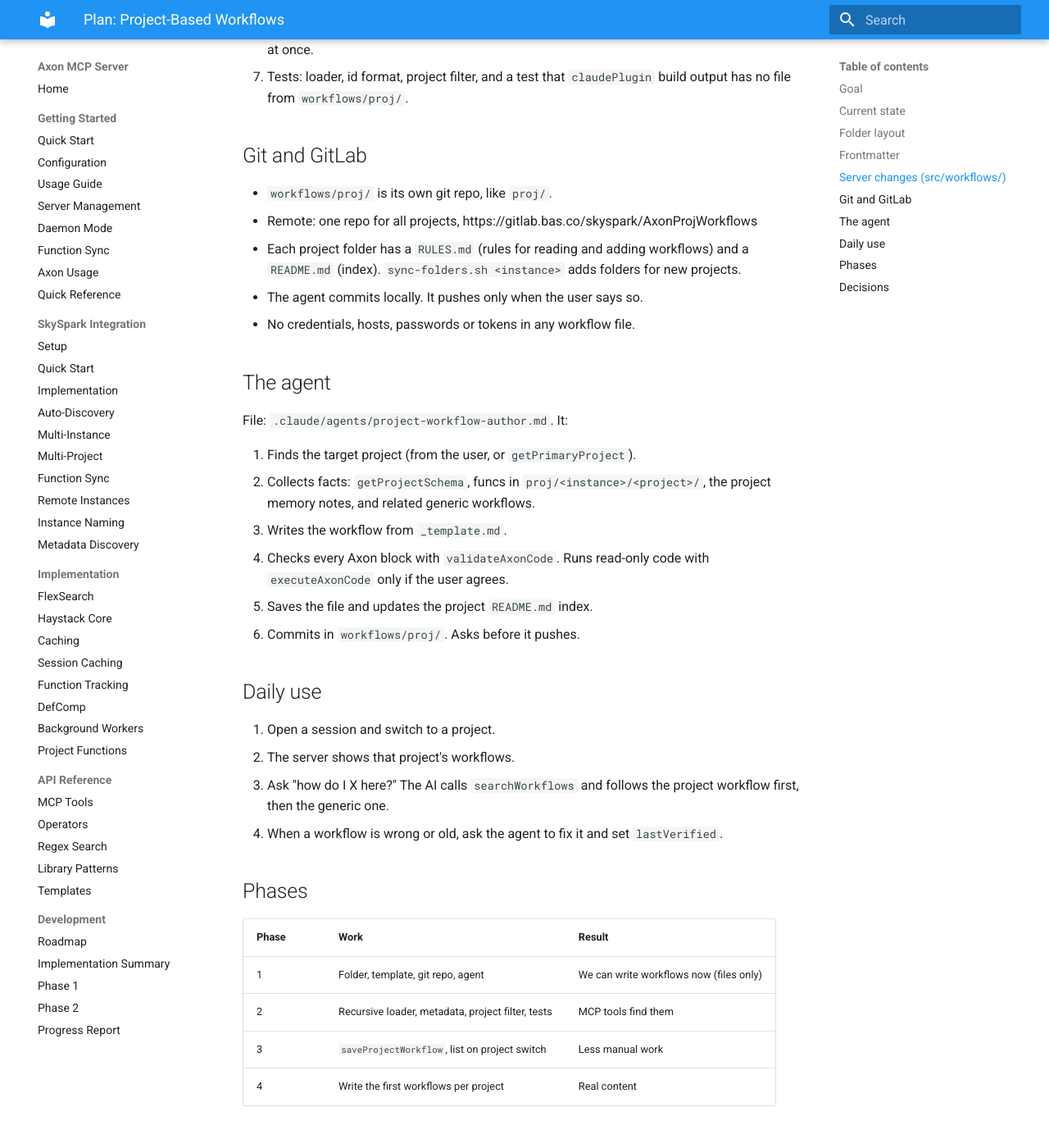
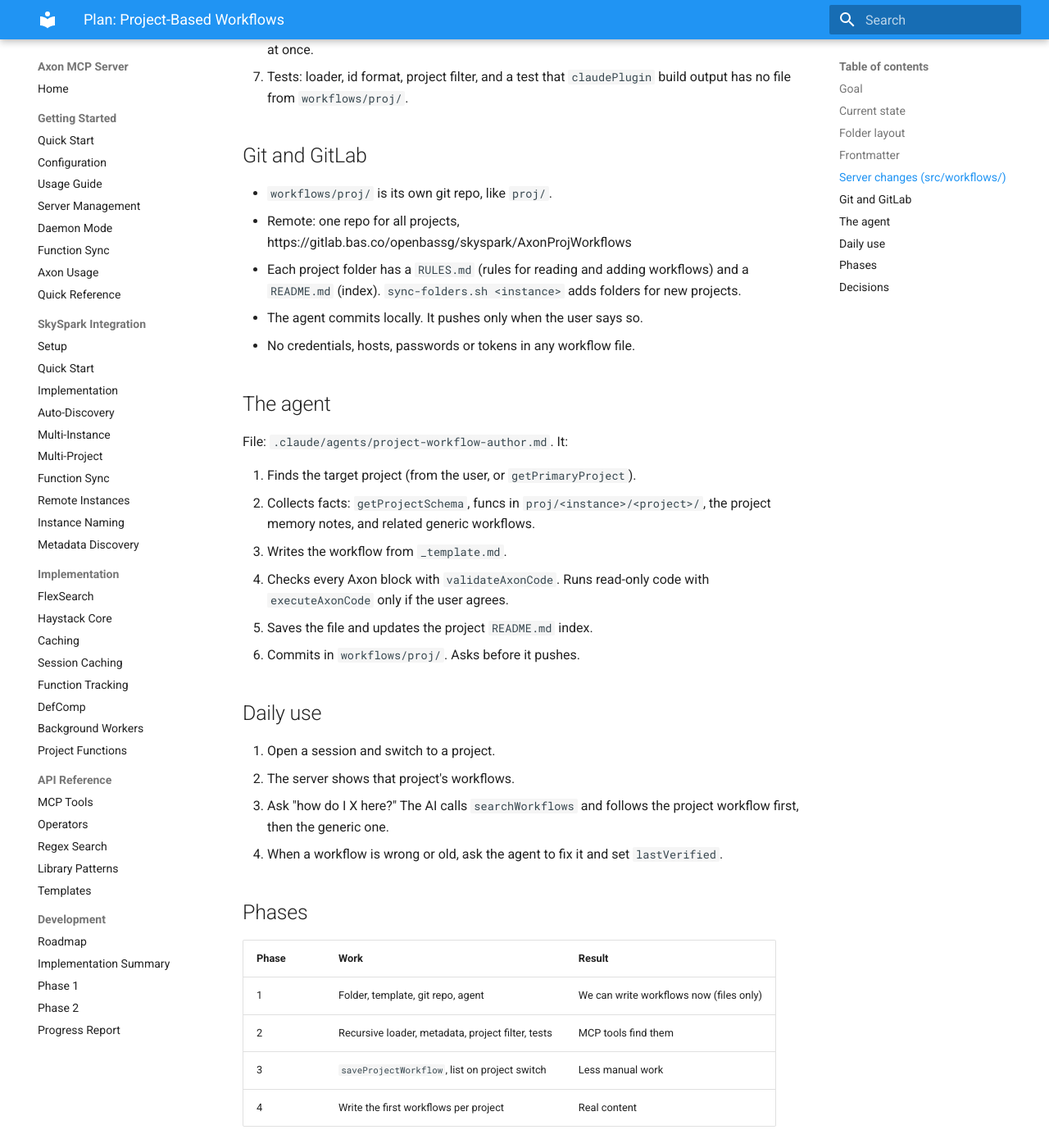
Before and after one commit to Project-SandStar/AxonMcpServer, an MkDocs documentation site: the page built from docs/project-workflows-plan.md, in a window 1280 px wide and 1400 px high, scrolled down 1822 px. Shown: the whole window at 82% size. Built offline with MkDocs 1.6.1 and Material for MkDocs 9.7.7, drawn with Linux system fonts in a browser that asks for light colours; some of the changed text lies outside the part shown.

Commit message:
docs: fix GitLab path for project workflows repo
Co-Authored-By: Claude Opus 5.5 <noreply@anthropic.com>

```diff
--- a/docs/project-workflows-plan.md
+++ b/docs/project-workflows-plan.md
@@ -79,7 +79,7 @@ frontmatter does not give them.
 ## Git and GitLab
 
 - `workflows/proj/` is its own git repo, like `proj/`.
-- Remote: one repo for all projects, https://gitlab.bas.co/skyspark/AxonProjWorkflows
+- Remote: one repo for all projects, https://gitlab.bas.co/openbassg/skyspark/AxonProjWorkflows
 - Each project folder has a `RULES.md` (rules for reading and adding
   workflows) and a `README.md` (index). `sync-folders.sh <instance>` adds
   folders for new projects.
@@ -119,5 +119,5 @@ File: `.claude/agents/project-workflow-author.md`. It:
 
 ## Decisions
 
-1. One GitLab repo for all projects: `skyspark/AxonProjWorkflows`.
+1. One GitLab repo for all projects: `openbassg/skyspark/AxonProjWorkflows`.
 2. The agent file and this plan go to GitHub. They have no customer data.
```
